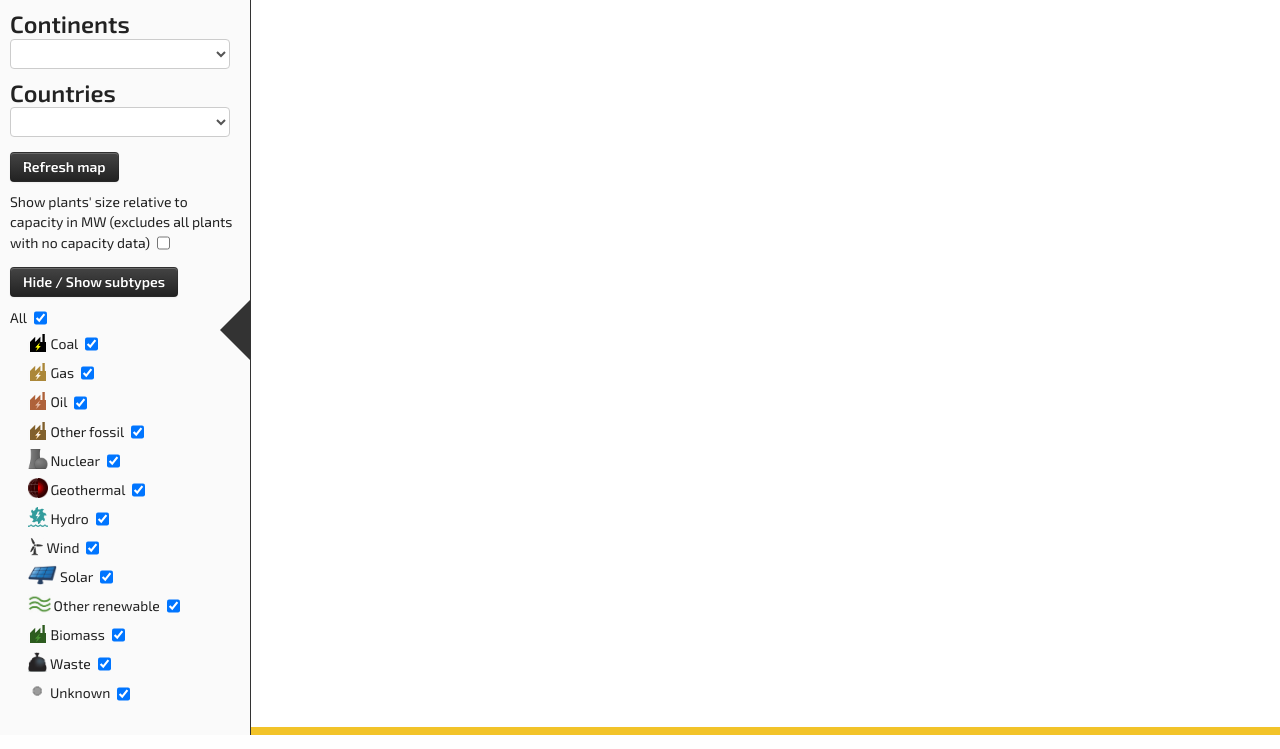
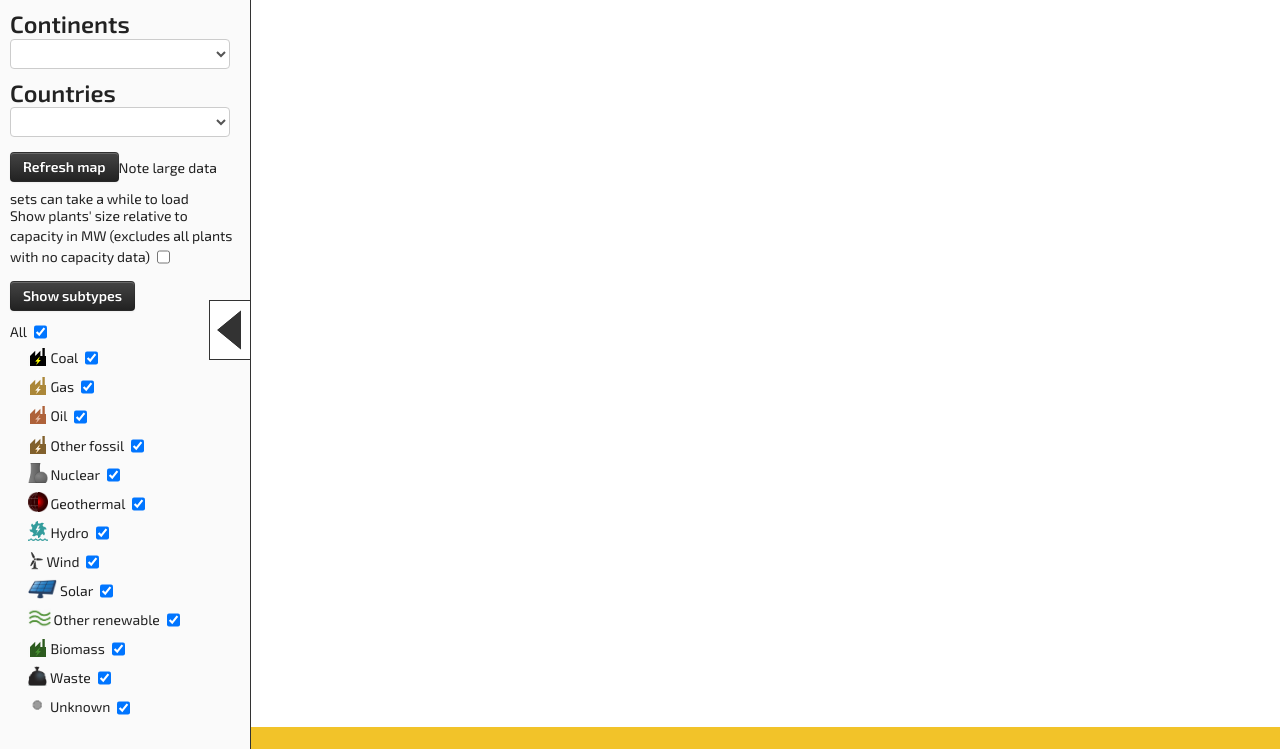
Before and after one commit to willbeaufoy/powerplantsmap, a Flask app: page / in a window 1280 px wide. Shown: the part 73-822 px from the top of the page. Run offline with Flask 2, Linux system fonts and the light colour scheme; data that the repository does not hold is empty; style sheets or scripts are compiled from the project's sources; parts of the project's set-up code (start-up, migrations or seed data) failed here and were passed over; some libraries are stand-ins or nearby versions.

Commit message:
Added better toggle panel button

```diff
--- a/app/static/css/main.less
+++ b/app/static/css/main.less
@@ -109,30 +109,18 @@ main li {
 #close-panel-container {
     position: relative;
     top: 300px;
-    left: 220px;
+    left: -41px;
 }
 
 #close-panel {
     cursor: pointer;
     float: right;
-    width:0;
-    height:0;
-    border-right:30px solid #333;
-    border-top:30px solid transparent;
-    border-bottom:30px solid transparent;
     position: absolute;
-    //top: 50%;
-    //left:230px;
 }
 
 #open-panel {
     display: none;
     cursor: pointer;
-    width:0;
-    height:0;
-    border-left:30px solid black;
-    border-top:30px solid transparent;
-    border-bottom:30px solid transparent;
     position: fixed;
     top: 50%;
     z-index: 10;
--- a/app/static/js/main.js
+++ b/app/static/js/main.js
@@ -9,7 +9,16 @@ $(document).ready(function() {
         $('#panel').show()
     })
 
+    hide_subtypes = true
     $('#toggle-l3').click(function() {
+        if(hide_subtypes) {
+            $(this).text('Hide subtypes')
+            hide_subtypes = false
+        }
+        else {
+            $(this).text('Show subtypes')
+            hide_subtypes = true
+        }
         $('ul.l3').toggleClass("hide")
     })
 
--- a/app/static/js/map-enipedia.js
+++ b/app/static/js/map-enipedia.js
@@ -67,15 +67,18 @@ function createMarker (coordinate, iconurl, title, content, capacity, marker_siz
 
     if(marker_sizes == "relative") {
         if(map.zoom > 11) {
-            icon_dims = {x: Math.sqrt(capacity) / 3, y: Math.sqrt(capacity) / 3}
+            if(capacity > 200) icon_dims = {x: Math.sqrt(capacity) / 3, y: Math.sqrt(capacity) / 3}
+            else icon_dims = icon_small
         }
 
         else if(map.zoom > 7) {
-            icon_dims = {x: Math.sqrt(capacity) / 3, y: Math.sqrt(capacity) / 3}
+            if(capacity > 200) icon_dims = {x: Math.sqrt(capacity) / 3, y: Math.sqrt(capacity) / 3}
+            else icon_dims = icon_small
         }
 
         else {
-            icon_dims = {x: Math.sqrt(capacity) / 3, y: Math.sqrt(capacity) / 3}
+            if(capacity > 200) icon_dims = {x: Math.sqrt(capacity) / 3, y: Math.sqrt(capacity) / 3}
+            else icon_dims = icon_small
         }
     }
 
@@ -265,13 +268,13 @@ function onError(jqXHR, textStatus, errorThrown) {
 function addZoomListeners() {
 
     function change_icon_size() {
-        c('zoomCHANGED')
-        c('zoom')
-        c(this.zoom)
-        c('prevzoom')
-        c(this.previousZoom)
-        c("Relative size markers is...")
-        c(relative_size_markers)
+        //c('zoomCHANGED')
+        //c('zoom')
+        //c(this.zoom)
+        //c('prevzoom')
+        //c(this.previousZoom)
+        //c("Relative size markers is...")
+        //c(relative_size_markers)
         //c('this.markers: ')
         //c(this.markers)
         //c('markers: ')
--- a/app/templates/index.html
+++ b/app/templates/index.html
@@ -31,9 +31,9 @@
             <select id = "continents" class="plants"></select>
             <h2>Countries</h2>
             <select id = "countries"  class="plants"></select>
-            <div id="refresh" class="btn btn-inverse">Refresh map</div>
+            <div id="refresh" class="btn btn-inverse">Refresh map</div><span>Note large data sets can take a while to load</span>
             <label>Show plants' size relative to capacity in MW (excludes all plants with no capacity data)<input type="checkbox" id="toggle-relative-size"></label>
-            <div id="toggle-l3" class="btn btn-inverse">Hide / Show subtypes</div>
+            <div id="toggle-l3" class="btn btn-inverse">Show subtypes</div>
             <ul id="fuel_types">
                 <li><label>All<input type="checkbox" id="all" class="broad" checked="true"></label>
                     <ul id="all" class="fuel_types">
@@ -54,11 +54,11 @@
                 </li>
             </ul>
         </div>
-        <div title="Hide panel" id = "close-panel-container">
-            <!-- <a data-toggle="collapse" data-target="#panel"> --><div id="close-panel" class="arrow-left"></div><!-- </a> -->
+        <div title="Hide panel" id="close-panel-container">
+            <img id="close-panel" src="static/img/close-panel.png">
         </div>
     </div>
-    <!-- <a data-toggle="collapse" data-target="#panel"> --><div title="Show panel" id="open-panel" class="arrow-right"></div><!-- </a> -->
+    <img id="open-panel" src="static/img/open-panel.png">
     <div id="map" class="map_canvas"></div>
     <div id="spinner-container"></div>
     <div class="clearfix"></div>
```
Also changed, not shown: app/static/img/close-panel.png (added), app/static/img/open-panel.png (added).
